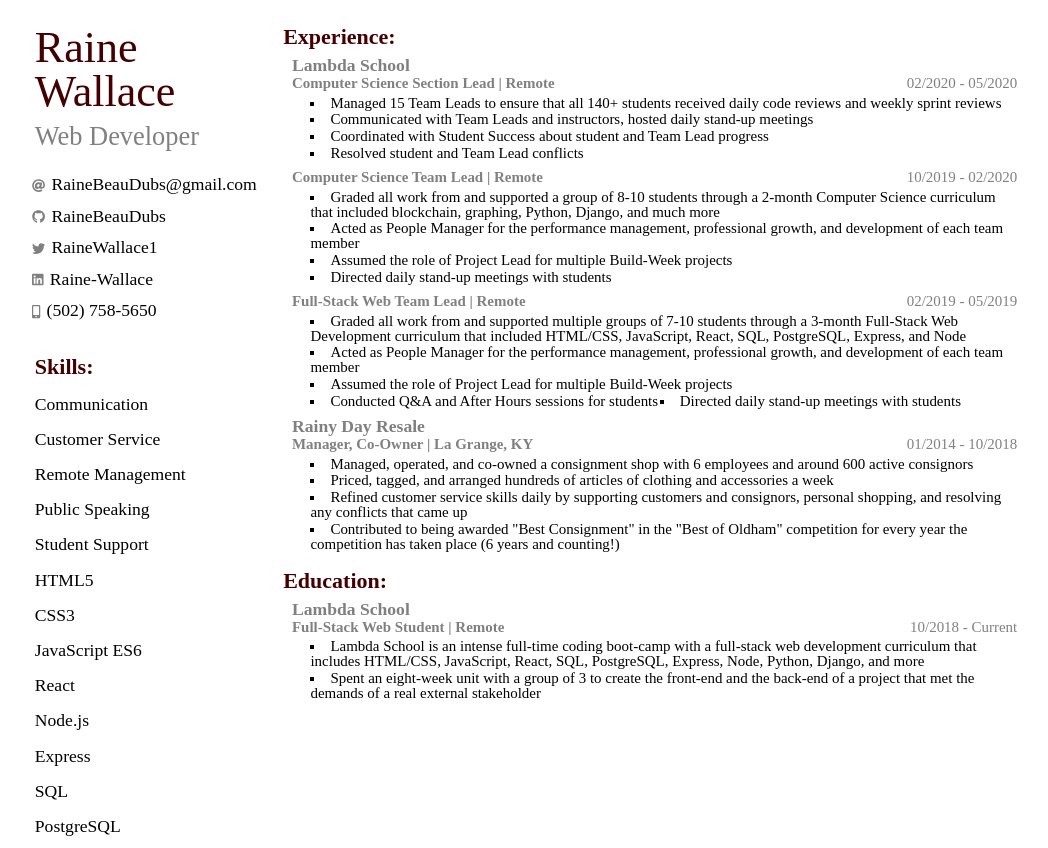
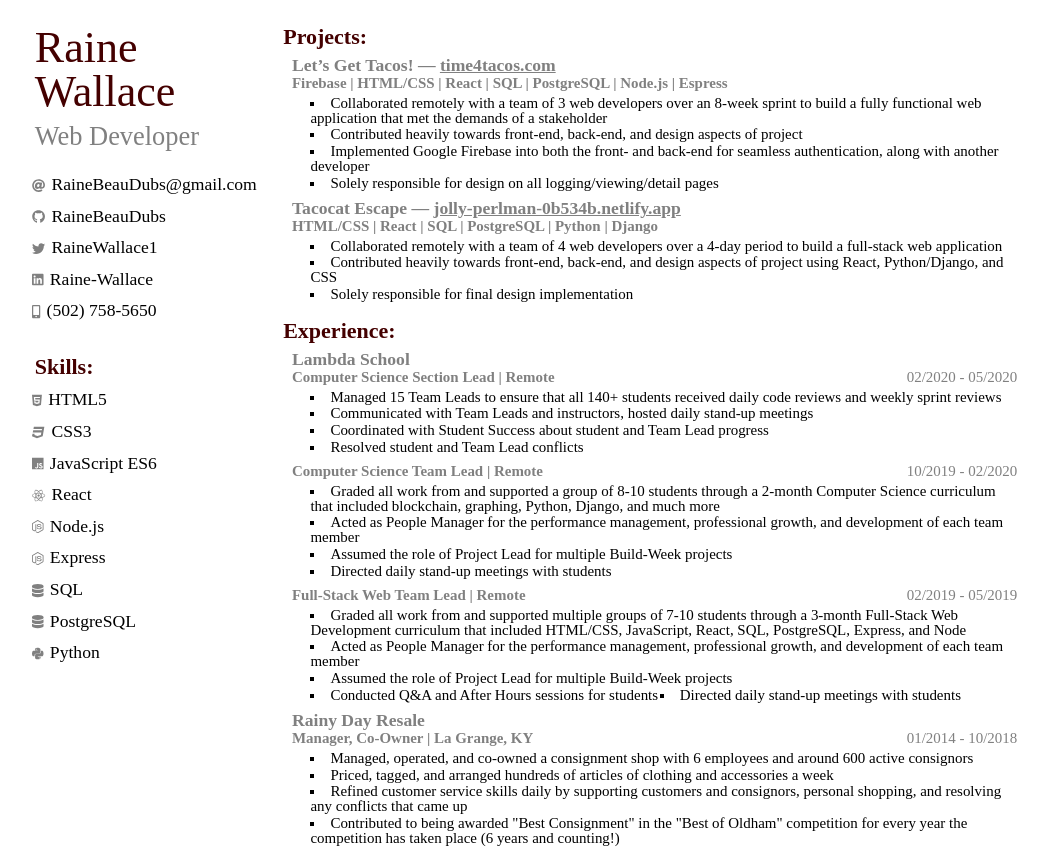
Before and after one commit to RaineBeauDubs/MyResume, a React (Create React App) app in the folder resume/: page / in a window 1280 px wide. Shown: the top 848 px of the page, without its empty margins (114-1162 px from the left). Built offline with nearby package versions, Linux system fonts and the light colour scheme.

Commit message:
reverted to normal tech-forward set-up, but still have access to altSkills, if needed

```diff
--- a/resume/src/App.js
+++ b/resume/src/App.js
@@ -1,7 +1,7 @@
 import React from 'react';
 import Header from './components/Header';
 import Skills from './components/Skills';
-import SkillsAlt from './components/SkillsAlt';
+// import SkillsAlt from './components/SkillsAlt';
 import Projects from './components/Projects';
 import Experience from './components/Experience';
 import Education from './components/Education';
@@ -23,10 +23,10 @@
     <Container className="App">
       <div>
         <Header />
-        <SkillsAlt />
+        <Skills />
       </div>
       <div>
-        {/* <Projects /> */}
+        <Projects />
         <Experience />
         <Education />
       </div>
```
